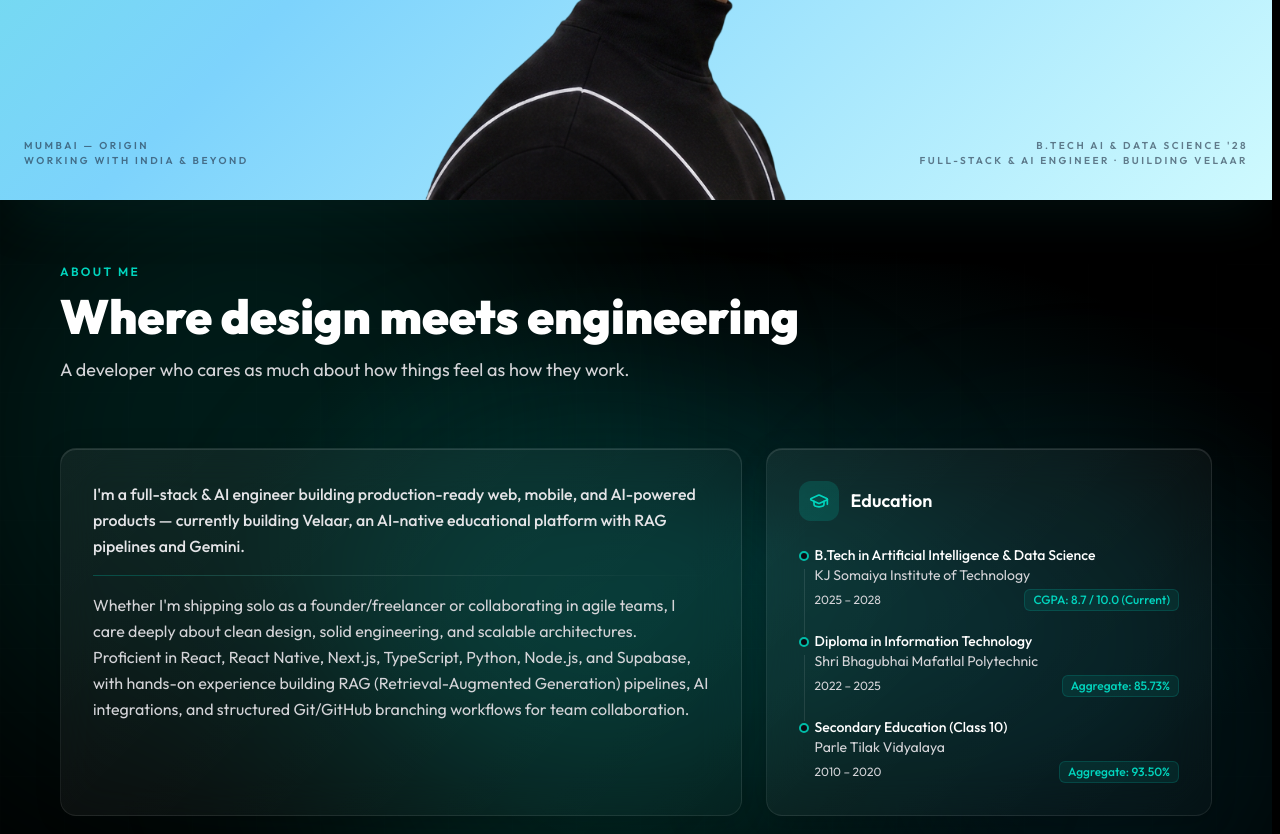
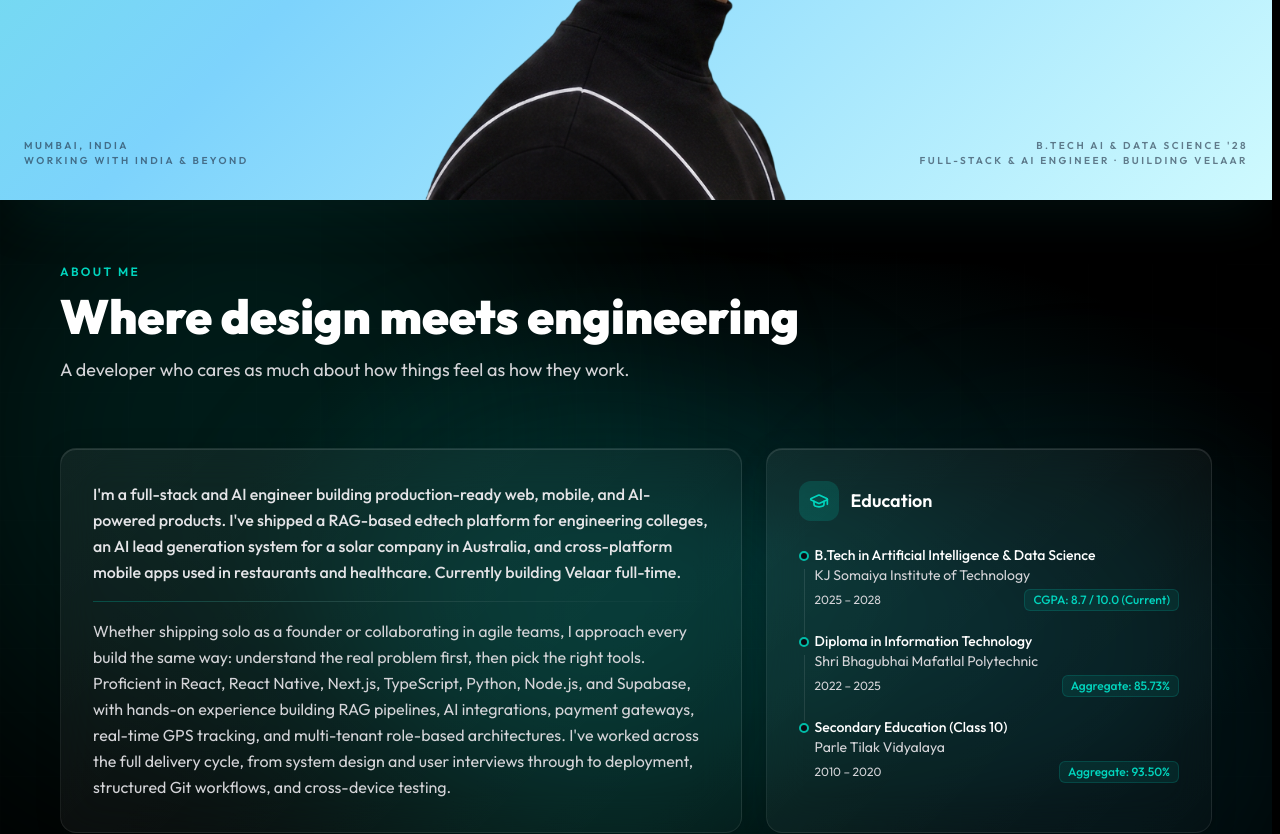
Before and after one commit to bhavya-darjii/Bhavya-Portfolio, a Next.js app: page / in a window 1280 px wide. Shown: the part 600-1434 px from the top of the page. Built offline with nearby package versions, Linux system fonts and the light colour scheme; no server answers.

Commit message:
enhanced wording throughout the website

```diff
--- a/src/app/layout.tsx
+++ b/src/app/layout.tsx
@@ -20,7 +20,7 @@ const syne = Syne({
 export const metadata: Metadata = {
   title: "Bhavya Darji",
   description:
-    "Portfolio of Bhavya Darji — B.Tech AI & Data Science '28, Full-Stack & AI Engineer building Velaar. Specializing in RAG pipelines, React, Next.js, and Supabase. Based in Mumbai, India.",
+    "Portfolio of Bhavya Darji, B.Tech AI & Data Science '28, Full-Stack & AI Engineer building Velaar. Specializing in RAG pipelines, React, Next.js, and Supabase. Based in Mumbai, India.",
   keywords: [
     "Bhavya Darji",
     "Full-Stack Engineer",
@@ -33,7 +33,7 @@ export const metadata: Metadata = {
   ],
   authors: [{ name: "Bhavya Darji" }],
   openGraph: {
-    title: "Bhavya Darji — B.Tech AI & Data Science '28 · Full-Stack & AI Engineer",
+    title: "Bhavya Darji | B.Tech AI & Data Science '28, Full-Stack & AI Engineer",
     description:
       "Full-stack and AI engineer building Velaar, an AI-native educational copilot platform with RAG and Gemini. Based in Mumbai.",
     type: "website",
--- a/src/data/portfolio.ts
+++ b/src/data/portfolio.ts
@@ -7,14 +7,14 @@ export const personal = {
   location: "Mumbai, India",
   profileImage: "/bhavya.png",
   heroSubtitle: "Full-Stack & AI Engineer",
-  origin: "Mumbai — Origin",
+  origin: "Mumbai, India",
   workingWith: "Working with India & beyond",
   techStack: "B.Tech AI & Data Science '28",
   animations: "Full-Stack & AI Engineer · Building Velaar",
   summary:
-    "I'm a full-stack & AI engineer building production-ready web, mobile, and AI-powered products — currently building Velaar, an AI-native educational platform with RAG pipelines and Gemini.",
+    "I'm a full-stack and AI engineer building production-ready web, mobile, and AI-powered products. I've shipped a RAG-based edtech platform for engineering colleges, an AI lead generation system for a solar company in Australia, and cross-platform mobile apps used in restaurants and healthcare. Currently building Velaar full-time.",
   profileSummary:
-    "Whether I'm shipping solo as a founder/freelancer or collaborating in agile teams, I care deeply about clean design, solid engineering, and scalable architectures. Proficient in React, React Native, Next.js, TypeScript, Python, Node.js, and Supabase, with hands-on experience building RAG (Retrieval-Augmented Generation) pipelines, AI integrations, and structured Git/GitHub branching workflows for team collaboration.",
+    "Whether shipping solo as a founder or collaborating in agile teams, I approach every build the same way: understand the real problem first, then pick the right tools. Proficient in React, React Native, Next.js, TypeScript, Python, Node.js, and Supabase, with hands-on experience building RAG pipelines, AI integrations, payment gateways, real-time GPS tracking, and multi-tenant role-based architectures. I've worked across the full delivery cycle, from system design and user interviews through to deployment, structured Git workflows, and cross-device testing.",
   social: {
     email: "mailto:bhavyadarji462@gmail.com",
     phone: "tel:+918433791241",
@@ -125,33 +125,33 @@ export const projects = [
     status: "In Development · Live Demo",
     accent: "indigo",
     isFlagship: true,
-    tagline: "An AI teaching copilot for Indian schools — lesson plans, question banks, and slide decks in seconds.",
+    tagline: "An AI platform built for engineering colleges and universities. Automate lesson plans, exams, attendance, and academic reporting in one place.",
     description:
-      "Teachers in India spend hours every week typing out lesson plans, formatting question papers to Bloom's taxonomy, and making PowerPoint decks. Velaar automates that. Built with Gemini 1.5 Pro and Supabase pgvector so outputs stay strictly grounded in official CBSE/ICSE curriculum instead of hallucinating random textbook topics.",
+      "Faculty at engineering colleges spend hours every week writing lesson plans, formatting question papers, managing attendance on paper, and compiling reports for accreditation. Velaar automates all of it. It uses Google Gemini and a RAG (Retrieval-Augmented Generation) pipeline built on Supabase so that every generated lesson plan or exam paper is grounded in the institution's own uploaded syllabus, not made up.",
     caseStudy: {
       problem:
-        "School teachers spend hours outside class doing repetitive prep: typing lesson plans by hand, balancing question papers across easy/medium/hard Bloom's levels, formatting presentation slides, and calling roll on paper registers.",
+        "Engineering college faculty spend significant time outside class on repetitive admin work: writing lesson plans by hand, building exam papers manually, tracking attendance on registers, and compiling reports for NBA and NAAC accreditation. All of this takes time away from actual teaching.",
       whyRagAndGemini:
-        "Generic LLMs make things up and mix up syllabi. I built a RAG pipeline that chunks and embeds approved CBSE and ICSE curriculum documents into Supabase pgvector. When a teacher asks for a lesson plan or quiz, Gemini 1.5 Pro pulls context from the exact textbook chapters with streaming responses under 1.8 seconds.",
+        "Generic AI models make up content or pull from the wrong syllabus. To prevent this, I built a RAG pipeline that stores the institution's own uploaded syllabus documents in Supabase using vector search (pgvector). When a faculty member requests a lesson plan or exam paper, Google Gemini retrieves context directly from those uploaded documents before generating anything, streaming results in under 1.8 seconds.",
       whatIsBuilt: [
-        "Lesson plan & Bloom's taxonomy question generator with one-click export",
-        "Topic-to-PowerPoint engine that turns syllabus topics into formatted classroom slide decks",
-        "QR attendance system with session timers to stop proxy attendance and drop paper registers",
-        "Role-based portals for teachers, students, admins, and parents with JWT authentication",
+        "Lesson plan generator aligned to Bloom's Taxonomy with one-click export to official college Word documents",
+        "Exam paper builder for Term Test and End Semester exams, formatted to university standards with marking rubrics",
+        "QR-based live attendance system with session timers to prevent proxy attendance",
+        "Role-based access for Teachers, Students, HOD, Principal, Admin, Registrar, and Parents with JWT authentication",
       ],
       whatIsNext: [
-        "Handwritten answer sheet grading using OCR and rubric matching",
-        "Curriculum support for state boards in Hindi, Marathi, and Gujarati",
-        "Classroom trials with coaching institutes in Mumbai",
+        "Grading handwritten answer sheets using Google Gemini Vision (OCR + rubric matching)",
+        "Expanding support for more university affiliations like Mumbai University, VTU, and SPPU",
+        "Pilot trials with engineering colleges in Mumbai",
       ],
     },
     highlights: [
-      "Supabase pgvector RAG pipeline keeps AI outputs tied directly to board textbooks",
-      "Fast streaming responses under 1.8s for multi-page lesson plans and question papers",
-      "Tamper-resistant QR attendance tracking replacing paper registers",
-      "One-click slide generation that turns syllabus topics into clean presentation decks",
+      "RAG pipeline grounds every AI output in the institution's own uploaded syllabus, preventing hallucinations",
+      "Streaming responses under 1.8s for lesson plans, exam papers, and slide deck outlines",
+      "QR-based live attendance sessions that remove paper registers and flag proxy patterns",
+      "Hierarchical dashboards for Teachers, HOD, Principal, and Admin with student risk analytics",
     ],
-    tags: ["React 19", "Gemini AI", "RAG Pipeline", "Supabase", "Express", "pgvector"],
+    tags: ["React 19", "Google Gemini", "RAG Pipeline", "Supabase", "Express", "pgvector"],
   },
   {
     title: "Handwrite",
@@ -160,40 +160,42 @@ export const projects = [
     status: "Shut Down · 180+ users",
     accent: "teal",
     isPastVenture: true,
-    tagline: "A micro-SaaS that converted typed text into realistic handwritten PDFs.",
+    tagline: "A micro-SaaS that converted typed text into realistic-looking handwritten PDFs.",
     description:
-      "Built this to solve a real headache in Indian engineering colleges: mandatory handwritten assignments. Grew it to 180+ student users and rendered 1,200+ pages before shutting it down once I calculated the server compute costs against what students were willing to pay.",
+      "Built to solve a common problem in Indian engineering colleges: mandatory handwritten assignments. Students would type their text and the app would generate a PDF that looked genuinely handwritten. It grew to 180+ users and generated 1,200+ pages before I shut it down after running the numbers on server costs vs. what students were willing to pay.",
     founderReflection: {
       whatWorked:
-        "Word-of-mouth spread fast across Mumbai engineering colleges with zero ad spend. Students liked the realistic ink flow jitter and line spacing variations, and Razorpay prepaid credit packs made payments easy.",
+        "It spread entirely through word-of-mouth across Mumbai engineering colleges with zero ad spend. Students appreciated the realistic ink jitter and natural line spacing. Razorpay prepaid credit packs made the payment flow smooth and low-friction.",
       whyShutDown:
-        "Rendering high-DPI canvas pages on the server is expensive. As usage grew, server costs outpaced revenue, and students weren't willing to pay subscription pricing. Rather than keep burning money on infrastructure, I decided to shut it down cleanly.",
+        "Rendering high-resolution canvas pages on the server is computationally expensive. As usage grew, server costs started exceeding revenue. Students were not willing to pay subscription prices, so I shut it down cleanly rather than keep losing money on infrastructure.",
       whatLearned:
-        "My biggest takeaway was understanding unit economics, CAC, and price elasticity before scaling compute. That lesson changed how I build and price software today.",
+        "The biggest lesson was to understand unit economics, customer acquisition cost (CAC), and price sensitivity before scaling compute-heavy products. That lesson directly shapes how I build and price software today.",
     },
     highlights: [
       "180+ users acquired entirely through college word-of-mouth with zero ad spend",
       "1,200+ print-ready assignment pages generated with custom margins and ruled paper styles",
       "Razorpay payment gateway integration with prepaid credit packs",
-      "Custom HTML5 Canvas engine with natural stroke variation, ink jitter, and paper textures",
+      "Custom HTML5 Canvas rendering engine with natural stroke variation, ink jitter, and paper textures",
     ],
     tags: ["React 19", "Micro-SaaS", "Razorpay", "PDF Engine", "Founder Journey"],
   },
   {
-    title: "SunMac Solar — Lead Intelligence Platform",
+    title: "SunMac Solar: Lead Intelligence Platform",
     link: "https://sunmacsolar.com.au/",
     category: "AI · B2B · Lead Generation · Solar Tech",
     status: "Delivered",
     accent: "amber",
-    tagline: "AI-powered lead intelligence and customer acquisition platform for commercial solar.",
+    tagline: "An AI-powered lead generation platform built for a commercial solar company in Australia.",
     description:
-      "Built for SunMac Solar (Australia) — an automated pipeline that finds businesses by postcode via ABN Lookup, checks satellite imagery for rooftop solar panels, enriches contact details, and drafts personalised outreach emails. Also rebuilt the official SunMac Solar corporate website.",
+      "Built for SunMac Solar in Australia. The platform automatically finds businesses by postcode using ABN Lookup, checks Google Maps satellite imagery to see if those businesses already have solar panels on their rooftop, enriches the contact details, and drafts a personalised cold email for each lead. Also rebuilt the official SunMac Solar website from scratch.",
     highlights: [
-      "Automated lead pipeline: discovers businesses from postcodes and generates ready-to-send cold emails",
-      "Google Maps satellite imagery analysis and ABN Lookup API integration for business profiling",
-      "Lead profiles stored as pgvectors in Supabase for semantic search and targeted outreach",
-      "Enriched lead records with LinkedIn data to find decision-makers and energy pain points",
-      "Rebuilt the SunMac Solar website with Next.js for better load speeds and commercial lead conversion",
+      "Automated lead pipeline: finds businesses by postcode and generates ready-to-send outreach emails",
+      "Satellite imagery analysis via Google Maps to check for existing rooftop solar panels",
+      "Lead profiles stored as vectors in Supabase for semantic search and targeted follow-up",
+      "Lead records enriched with LinkedIn data to identify decision-makers and relevant pain points",
+      "AI-generated personalised email copy for each lead, tailored to their business type and location",
+      "Internal lead management dashboard to review, filter, and track outreach status across all leads",
+      "Rebuilt the SunMac Solar corporate website in Next.js for faster load times and better lead conversion",
     ],
     tags: ["Next.js", "Supabase", "pgvector", "Google Maps API", "RAG Pipeline", "B2B"],
   },
@@ -204,43 +206,43 @@ export const projects = [
     status: "Delivered",
     accent: "amber",
     isFreelanceGroup: true,
-    tagline: "Three commercial client sites delivered on schedule and running live.",
+    tagline: "Three commercial client websites built, delivered on time, and running live.",
     description:
-      "Took client briefs across growth marketing, financial wealth services, and B2B tech, turning them into responsive, fast-loading production websites.",
+      "Handled client briefs across growth marketing, financial services, and B2B technology. Each project was turned into a responsive, fast-loading production website built to the client's requirements.",
     clientProjects: [
       {
         name: "ATM Promo",
         role: "Lead Web Developer",
         url: "https://atm.promo/",
-        type: "Growth Agency (Representative Case Study)",
-        metrics: "95+ Core Web Vitals, high-converting B2B funnel, mobile-first",
+        type: "Growth Agency",
+        metrics: "Fully responsive mobile-first layout, clean B2B lead capture funnels",
         details:
-          "Built their growth marketing agency site with a focus on speed, clean typography, and frictionless lead capture forms.",
+          "Built the growth marketing agency's website focusing on fast page speeds, clean typography, and simple conversion-focused lead capture forms that don't get in the way.",
       },
       {
         name: "Prime Financials",
         role: "Web Developer",
         url: "https://primefinancials.com/",
-        type: "Corporate Wealth & Custody Firm",
+        type: "Corporate Wealth and Custody Firm",
         metrics: "Compliance-ready layout, mobile-first, structured service pages",
         details:
-          "Developed a corporate website for a wealth advisory firm, breaking down complex custody and advisory services into clear sections.",
+          "Built a corporate website for a wealth advisory firm. Complex custody and advisory services were broken down into clearly structured, easy-to-navigate sections.",
       },
       {
         name: "Barter Tech",
         role: "Front-End Developer",
         url: "https://www.barter.tech/",
         type: "B2B Technology Services",
-        metrics: "SEO-optimized structure, clean Bootstrap grid, modular service pages",
+        metrics: "SEO-optimized structure, clean grid layout, modular service pages",
         details:
-          "Built a responsive company website showcasing their enterprise technology solutions with fast page load times and clear navigation.",
+          "Built a responsive company website to showcase their enterprise tech services with fast load times, clean navigation, and search-optimized page structure.",
       },
     ],
     highlights: [
-      "ATM Promo: 95+ Core Web Vitals with mobile-first layouts and clean lead capture funnels",
-      "Prime Financials: Financial services portal with structured service tiers and mobile-first design",
-      "Barter Tech: Search-optimized B2B website built on clean semantic HTML and modular components",
-      "All three delivered with reusable component patterns, minified assets, and cross-device testing",
+      "ATM Promo: 95+ Core Web Vitals score with mobile-first layout and a clean lead capture funnel",
+      "Prime Financials: Compliance-ready financial services website with structured service tiers",
+      "Barter Tech: SEO-optimized B2B website using semantic HTML and a modular component structure",
+      "All three sites delivered with reusable components, minified assets, and cross-device testing",
     ],
     tags: ["WordPress", "Bootstrap", "Client Work", "SEO", "Lead Generation"],
   },
@@ -253,13 +255,13 @@ export const projects = [
     category: "Mobile Application",
     status: "In Launch Phase",
     accent: "cyan",
-    tagline: "Book a professional driver on demand — hourly, one-way, or outstation.",
+    tagline: "Book a verified professional driver on demand. Hourly, one-way, or outstation trips.",
     description:
-      "A two-sided marketplace connecting car owners with vetted professional drivers. Built with live GPS driver tracking, dynamic fare calculation, and a REST backend — currently in its launch phase.",
+      "A two-sided marketplace that connects car owners with vetted professional drivers. The app includes live GPS tracking of the driver, automatic fare calculation based on trip type, and a REST API backend. Currently in its launch phase.",
     highlights: [
-      "Cross-platform Flutter mobile app with real-time GPS vehicle tracking via Google Maps",
+      "Cross-platform Flutter app with real-time GPS driver tracking via Google Maps",
       "REST API backend with JWT authentication, role-based access control, and webhooks",
-      "Dynamic fare calculation engine supporting hourly, round-trip, and outstation pricing tiers",
+      "Dynamic fare engine that calculates pricing for hourly, round-trip, and outstation trips",
       "Driver verification flow and payment processing ready for production rollout",
     ],
     tags: ["Flutter", "Dart", "Google Maps", "REST API", "Real-Time Tracking"],
@@ -270,14 +272,14 @@ export const projects = [
     category: "Healthcare Application",
     status: "Completed",
     accent: "sky",
-    tagline: "Health monitoring and emergency response application for senior healthcare.",
+    tagline: "A health monitoring and emergency response app built for senior citizens and their caregivers.",
     description:
-      "A healthcare mobile app for senior citizens and caregivers: continuous telemetry from wearable sensors, single-tap SOS ambulance dispatch, doctor appointments, and medication reminders.",
+      "A healthcare mobile app designed for senior citizens and caregivers. It continuously reads health data from wearable sensors, lets users send an emergency SOS with one tap to dispatch an ambulance, and includes features for doctor appointments and medication reminders.",
     highlights: [
-      "Wearable sensor integration for continuous live vitals tracking and anomaly detection",
-      "One-tap emergency SOS system broadcasting real-time location for ambulance dispatch",
-      "Caregiver coordination dashboard with real-time Firebase sync and automated push alerts",
-      "Doctor appointments, digital prescriptions, and medication adherence reminders",
+      "Wearable sensor integration for continuous live vitals monitoring and anomaly detection",
+      "One-tap SOS button that broadcasts real-time location to trigger ambulance dispatch",
+      "Caregiver dashboard with real-time Firebase sync and automated push notifications",
+      "Doctor appointment booking, digital prescriptions, and medication reminder scheduling",
     ],
     tags: ["Flutter", "Health Tech", "IoT Sensors", "Firebase", "Emergency SOS"],
   },
@@ -395,6 +397,14 @@ export const languages = [
 
 export const testimonials = [
   {
+    id: "sunmac",
+    author: "Mihir Bhatt",
+    role: "Founder",
+    company: "SunMac Solar / Ecomac Energy Pty Ltd",
+    quote:
+      "We were impressed by your background and believe your skill set and enthusiasm will make a valuable addition to our team. As a Founder's Office Intern, you will work closely with leadership on key strategic initiatives, operations, and business execution. We look forward to welcoming you to SunMac Solar and building great things together.",
+  },
+  {
     id: "webgyor",
     author: "Saurabh Gupta",
     role: "Founder & Partner",
```
